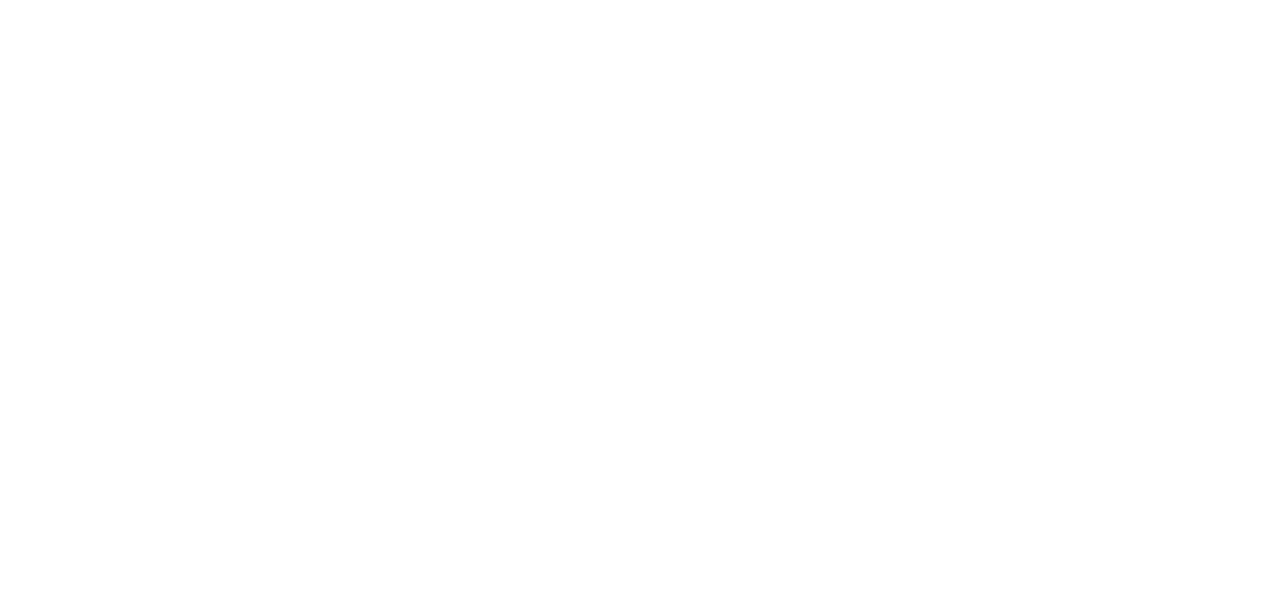
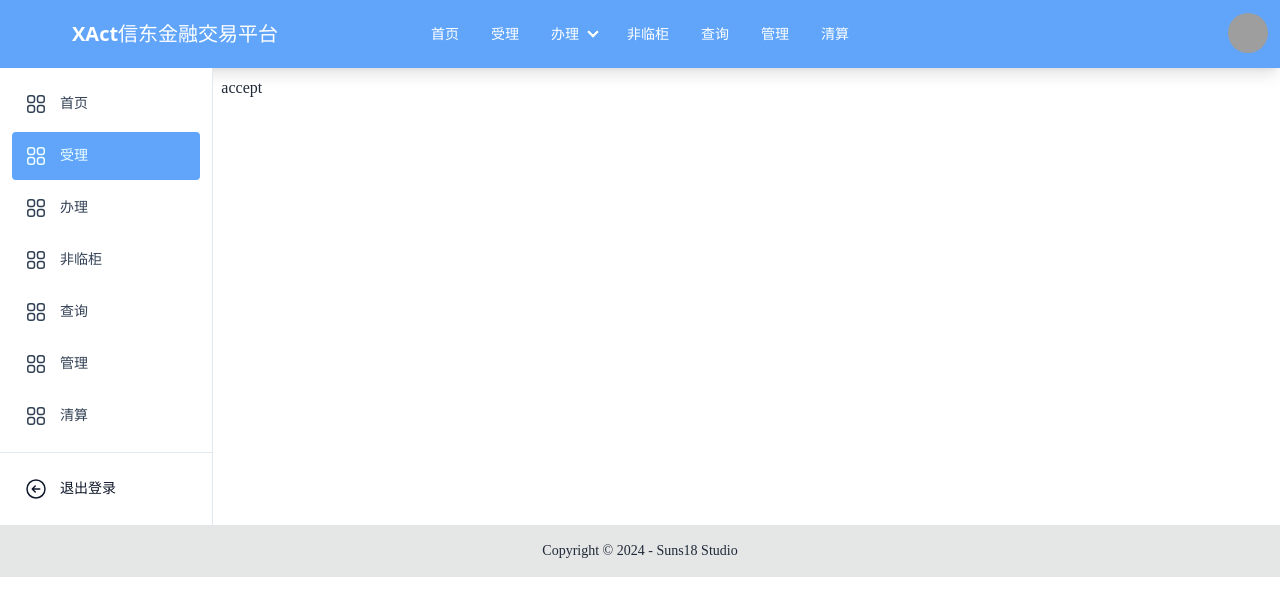
Before and after one commit to suns-18/Xindong-tranxact-front, a Vue app: page /accept in a window 1280 px wide. Before the commit this address had no page. Shown: the top 616 px of the page. Built offline with nearby package versions, Linux system fonts and the light colour scheme; grey boxes are pictures that could not be loaded.

Commit message:
feat: menu structure and root pages

```diff
--- a/src/components/SideBar.vue
+++ b/src/components/SideBar.vue
@@ -11,7 +11,7 @@ import sidebarMenu from "@/ts/sidebar-menu.ts";
                 <ul class="flex flex-col flex-1 gap-1 py-3">
                     <li class="px-3 cursor-pointer select-none" v-for="(item) in sidebarMenu">
                         <router-link :to="item.path"
-                                     class="flex items-center gap-3 p-3 transition-colors rounded text-slate-700 hover:text-gray-100 hover:bg-blue-400 focus:bg-blue-400 aria-[current=page]:text-blue-700 aria-[current=page]:bg-blue-400 ">
+                                     class="flex items-center gap-3 p-3 transition-colors rounded text-slate-700 hover:text-gray-100 hover:bg-blue-400 focus:bg-blue-400 aria-[current=page]:text-cyan-50 aria-[current=page]:bg-blue-400 ">
                             <div class="flex items-center self-center">
                                 <svg xmlns="http://www.w3.org/2000/svg" fill="none" viewBox="0 0 24 24"
                                      stroke-width="1.5" stroke="currentColor" class="w-6 h-6"
--- a/src/components/TopBar.vue
+++ b/src/components/TopBar.vue
@@ -38,13 +38,18 @@ import navbarMenu from "@/ts/topbar-menu.ts";
                 <li v-for="(item, index) in navbarMenu">
                     <details v-if="item.subItems">
                         <summary class="font-sans">{{ item.title }}</summary>
-                        <ul class="p-2 bg-blue-600">
+                        <ul class="p-2 bg-blue-600 w-full">
                             <li v-for="(subItem) in item.subItems">
-                                <router-link class="visited:text-white" :to="subItem.path">{{ subItem.title }}</router-link>
+                                <router-link class="visited:text-white"
+                                             :to="subItem.path">
+                                    {{ subItem.title }}
+                                </router-link>
                             </li>
                         </ul>
                     </details>
-                    <router-link :to="item.path" v-else class="font-sans visited:text-white">{{ item.title }}</router-link>
+                    <router-link :to="item.path" v-else class="font-sans visited:text-white">
+                        {{ item.title }}
+                    </router-link>
                 </li>
             </ul>
         </div>
--- a/src/layout/MainLayout.vue
+++ b/src/layout/MainLayout.vue
@@ -9,11 +9,11 @@ import Footer from "@/components/Footer.vue";
     <header>
         <Top-bar></Top-bar>
     </header>
-    <main class="grid lg:grid-cols-12">
-        <div class="lg:block lg:col-span-2 md:block md:col-span-1 sm:hidden xs:hidden hidden">
+    <main class="grid lg:grid-cols-12 md:grid-cols-12">
+        <div class="lg:block lg:col-span-2 md:block md:col-span-3 sm:hidden xs:hidden hidden">
             <Side-Bar></Side-Bar>
         </div>
-        <div class="p-2 lg:col-span-10 md:col-span-11">
+        <div class="p-2 lg:col-span-10 md:col-span-9 block">
             <router-view></router-view>
         </div>
     </main>
--- /dev/null
+++ b/src/pages/Accept.vue
@@ -0,0 +1,11 @@
+<script setup lang="ts">
+
+</script>
+
+<template>
+accept
+</template>
+
+<style scoped>
+
+</style>
--- /dev/null
+++ b/src/pages/Liquidation.vue
@@ -0,0 +1,11 @@
+<script setup lang="ts">
+
+</script>
+
+<template>
+清算
+</template>
+
+<style scoped>
+
+</style>
--- /dev/null
+++ b/src/pages/Manage.vue
@@ -0,0 +1,11 @@
+<script setup lang="ts">
+
+</script>
+
+<template>
+
+</template>
+
+<style scoped>
+
+</style>
--- /dev/null
+++ b/src/pages/NonCounter.vue
@@ -0,0 +1,11 @@
+<script setup lang="ts">
+
+</script>
+
+<template>
+non-counter
+</template>
+
+<style scoped>
+
+</style>
--- /dev/null
+++ b/src/pages/Search.vue
@@ -0,0 +1,11 @@
+<script setup lang="ts">
+
+</script>
+
+<template>
+
+</template>
+
+<style scoped>
+
+</style>
--- /dev/null
+++ b/src/pages/Transact.vue
@@ -0,0 +1,11 @@
+<script setup lang="ts">
+
+</script>
+
+<template>
+Transact
+</template>
+
+<style scoped>
+
+</style>
--- a/src/ts/router.ts
+++ b/src/ts/router.ts
@@ -11,7 +11,43 @@ const routes = [
             meta: {
                 title: '首页 - 信东交易系统'
             }
-        },]
+        },{
+            path: '/accept',
+            component: () => import('../pages/Accept.vue'),
+            meta: {
+                title: '受理 - 信东交易系统'
+            }
+        },{
+            path: '/transact',
+            component: () => import('../pages/Transact.vue'),
+            meta: {
+                title: '办理 - 信东交易系统'
+            }
+        },{
+            path: '/nonCounter',
+            component: () => import('../pages/NonCounter.vue'),
+            meta: {
+                title: '非临柜 - 信东交易系统'
+            }
+        },{
+            path: '/search',
+            component: () => import('../pages/Search.vue'),
+            meta: {
+                title: '办理 - 信东交易系统'
+            }
+        },{
+            path: '/manage',
+            component: () => import('../pages/Manage.vue'),
+            meta: {
+                title: '办理 - 信东交易系统'
+            }
+        },{
+            path: '/liquidation',
+            component: () => import('../pages/Liquidation.vue'),
+            meta: {
+                title: '清算 - 信东交易系统'
+            }
+        }]
     }, {
         path: '/login',
         component: () => import('../pages/Login.vue'),
--- a/src/ts/sidebar-menu.ts
+++ b/src/ts/sidebar-menu.ts
@@ -6,20 +6,12 @@ interface MenuItem {
 }
 
 const menu: MenuItem[] = [
-    {
-        title: "首页", path: "/", icon: ""
-    }, {
-        title: "受理", path: "/accept", icon: "",
-    }, {
-        title: "办理", path: "/transact", icon: ""
-    }, {
-        title: "非临柜", path: "/nonCounter", icon: ""
-    }, {
-        title: "查询", path: "/search", icon: ""
-    }, {
-        title: "管理", path: "/manage", icon: ""
-    }, {
-        title: "清算", path: "/liquidation", icon: ""
-    },
+    {title: "首页", path: "/", icon: ""},
+    {title: "受理", path: "/accept", icon: "",},
+    {title: "办理", path: "/transact", icon: ""},
+    {title: "非临柜", path: "/nonCounter", icon: ""},
+    {title: "查询", path: "/search", icon: ""},
+    {title: "管理", path: "/manage", icon: ""},
+    {title: "清算", path: "/liquidation", icon: ""},
 ]
 export default menu
--- a/src/ts/topbar-menu.ts
+++ b/src/ts/topbar-menu.ts
@@ -1,26 +1,23 @@
 interface MenuItem {
     title: string
     path: string
-    icon: string
     subItems?: MenuItem[]
 }
 
 const menu: MenuItem[] = [
+    {title: "首页", path: "/"},
+    {title: "受理", path: "/accept"},
     {
-        title: "首页", path: "/", icon: ""
-    }, {
-        title: "业务办理", path: "/", icon: "",
+        title: "办理", path: "/",
         subItems: [
-            {
-                title: "业务1", path: "/", icon: ""
-            }
+            {title: "业务抢单", path: "/transact/qd"},
+            {title: "业务派单", path: "/transact/pd"},
+            {title: "复核", path: "/transact/fh"}
         ]
-    }, {
-        title: "首页", path: "/", icon: ""
-    }, {
-        title: "首页", path: "/", icon: ""
-    }, {
-        title: "首页", path: "/", icon: ""
     },
+    {title: "非临柜", path: "/"},
+    {title: "查询", path: "/"},
+    {title: "管理", path: "/"},
+    {title: "清算", path: "/"},
 ]
 export default menu
```
